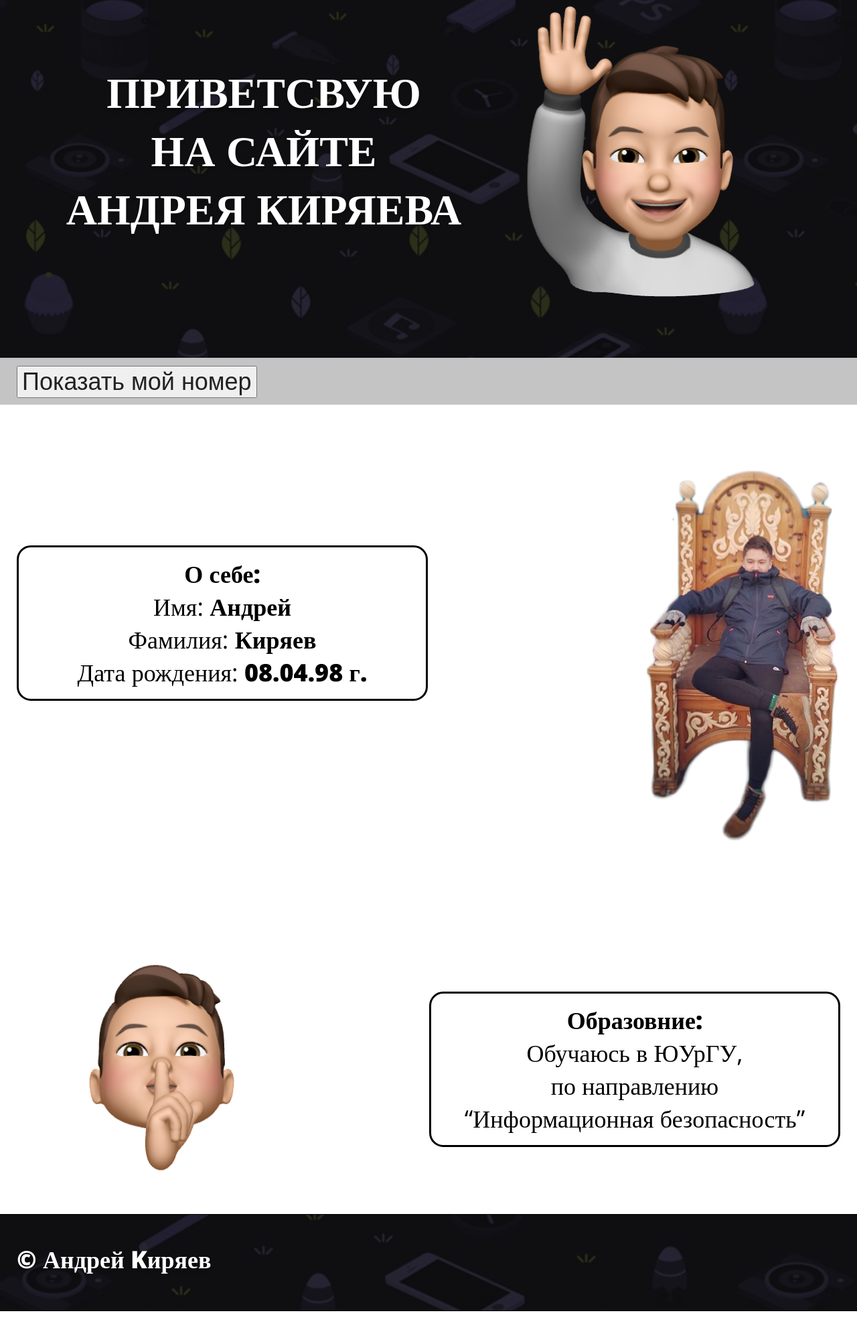
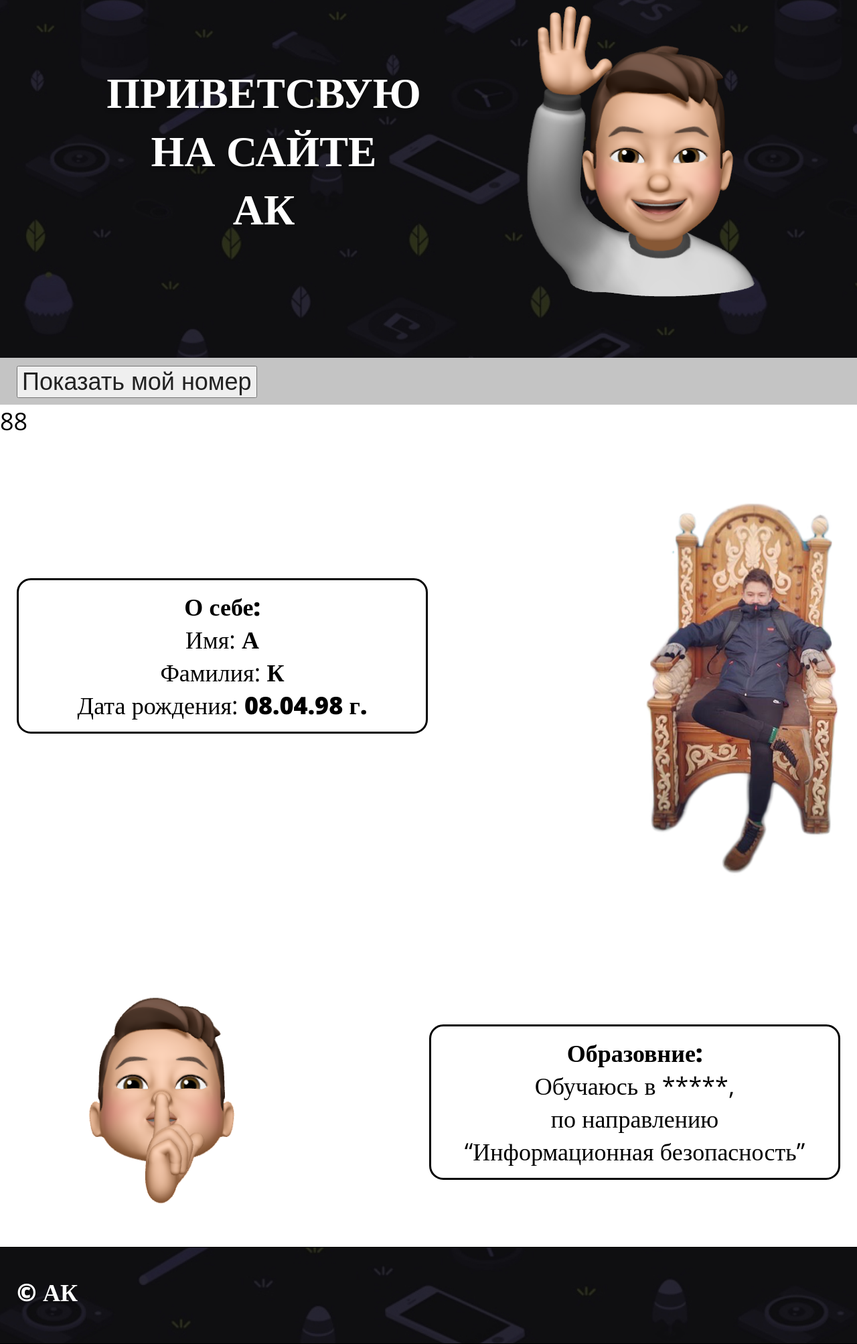
Before and after one commit to Reycoon/My_site, a plain HTML site: page index.html in a window 1280 px wide. Shown: the part 117-2123 px from the top of the page at 67% size. Before the commit the page ends 2074 px from the top, so only its background shows below. Drawn offline with nearby package versions, Linux system fonts and the light colour scheme.

Commit message:
Update index.html

```diff
--- a/index.html
+++ b/index.html
@@ -12,7 +12,7 @@
 <header>
 	<div class="wrapper">
 			<div class="header_text">
-				<h1>Приветсвую <br>на сайте <br>Андрея Киряева</h1>
+				<h1>Приветсвую <br>на сайте <br>АК</h1>
 			</div>
 			<div class="stiker">
 				<img src="IMG/1704E00E-1B5D-40B3-A233-9D32C32620B5.png" alt="Улыбающийся смайлик IOS">
@@ -26,16 +26,16 @@
 			<button onclick="openbox('num'); return false">Показать мой номер</button>
 			</div>
 			<div id="num" style="display: none;" >
-				<p class="number">89085742725</p>
+				<p class="number">8**********</p>
 			</div>
 		</div>
-	</div>
+	</div>88
 
 <div class="content">
 	<div class="wrapper">
 		<section class="info">
 			<div class="table_info1" id="table1">
-				<p><span class="about_me">О себе:</span><br> Имя: <span class="about_me">Андрей</span> <br>Фамилия: <span class="about_me">Киряев</span> <br>Дата рождения: <span class="about_me">08.04.98 г.</span></p>
+				<p><span class="about_me">О себе:</span><br> Имя: <span class="about_me">А</span> <br>Фамилия: <span class="about_me">К</span> <br>Дата рождения: <span class="about_me">08.04.98 г.</span></p>
 			</div>
 			<div class="foto1">
 				<img src="IMG/9c_YuqdrbCY 1.png" alt="My foto">
@@ -48,7 +48,7 @@
 				<img src="IMG/DEDEAB60-35FF-4152-A23E-7010715561D8.png" alt="Улыбающийся смайлик IOS">
 			</div>
 			<div class="table_info1" id="table2">
-				<p><span class="about_me">Образовние:</span><br> Обучаюсь в ЮУрГУ, <br>по направлению <br>“Информационная безопасность”</p>
+				<p><span class="about_me">Образовние:</span><br> Обучаюсь в *****, <br>по направлению <br>“Информационная безопасность”</p>
 			</div>
 		</section>
 	</div>
@@ -56,7 +56,7 @@
 
 <footer class="foot">
 	<div class="wrapper">
-			<p class="author">© Андрей Kиряев</p>
+			<p class="author">© АК</p>
 	</div>
 </footer>
 </body>
```
